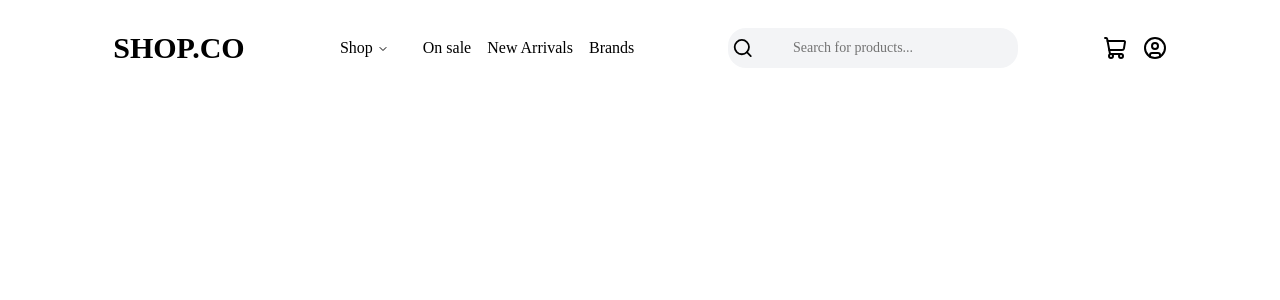
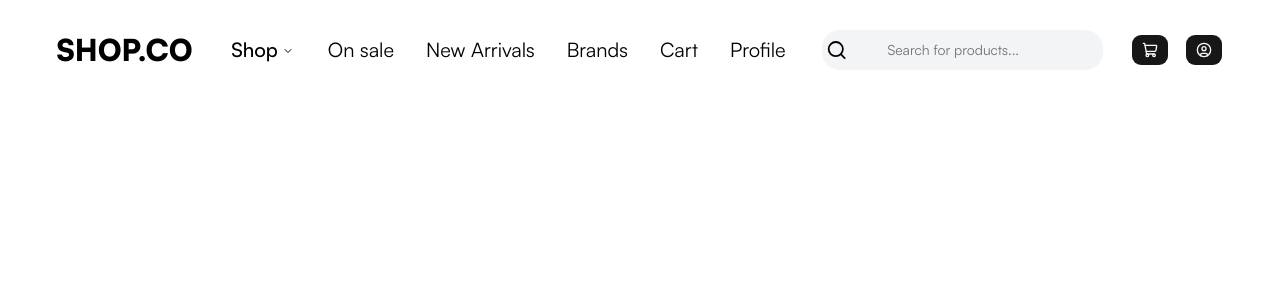
Before and after one commit to artur200584/shop.co, a Next.js app: page / in a window 1280 px wide. Shown: the top 300 px of the page. Built offline with nearby package versions, Linux system fonts and the light colour scheme.

Commit message:
fix bags from ai

```diff
--- a/app/layout.tsx
+++ b/app/layout.tsx
@@ -35,7 +35,7 @@ export default function RootLayout({
 }>) {
   return (
     <html lang="en">
-      <body className={`min-h-full flex flex-col p-7`}>
+      <body className={`${satoshi.variable} min-h-full flex flex-col p-7`}>
         <main>
           <ShopHeader />
           {children}
--- a/components/shared/shopHeader.tsx
+++ b/components/shared/shopHeader.tsx
@@ -8,6 +8,16 @@ import {
 import { Input } from "../ui/input";
 import { ShoppingCart } from "lucide-react";
 import { CircleUser } from "lucide-react";
+import { Button } from "../ui/button";
+import Link from "next/link";
+
+const navLinks = [
+  { label: "On sale", href: "/on-sale" },
+  { label: "New Arrivals", href: "/new-arrivals" },
+  { label: "Brands", href: "/brands" },
+  { label: "Cart", href: "/cart" },
+  { label: "Profile", href: "/profile" },
+];
 
 export default function ShopHeader() {
   return (
@@ -17,21 +27,23 @@ export default function ShopHeader() {
         <NavigationMenu>
           <NavigationMenuList className="gap-4">
             <NavigationMenuItem>
-              <NavigationMenuTrigger className="text-1xl">
+              <NavigationMenuTrigger className="text-xl">
                 Shop
               </NavigationMenuTrigger>
             </NavigationMenuItem>
 
-            <NavigationMenuItem>
-              <NavigationMenuLink className="text-1xl">
-                On sale
-              </NavigationMenuLink>
-              <NavigationMenuLink className="text-1xl">
-                New Arrivals
-              </NavigationMenuLink>
-              <NavigationMenuLink className="text-1xl">
-                Brands
-              </NavigationMenuLink>
+            <NavigationMenuItem className="gap-4 text-bolt">
+              {navLinks.map((item, id) => {
+                return (
+                  <NavigationMenuLink
+                    className="text-xl font-normal"
+                    asChild
+                    key={id}
+                  >
+                    <Link href={item.href}>{item.label}</Link>
+                  </NavigationMenuLink>
+                );
+              })}
             </NavigationMenuItem>
           </NavigationMenuList>
         </NavigationMenu>
@@ -43,8 +55,12 @@ export default function ShopHeader() {
         />
       </div>
       <div className="flex items-center gap-4">
-        <ShoppingCart />
-        <CircleUser />
+        <Button variant="default">
+          <ShoppingCart />
+        </Button>
+        <Button variant="default">
+          <CircleUser />
+        </Button>
       </div>
     </header>
   );
--- a/components/ui/button.tsx
+++ b/components/ui/button.tsx
@@ -1,8 +1,8 @@
-import * as React from "react"
-import { cva, type VariantProps } from "class-variance-authority"
-import { Slot } from "radix-ui"
+import * as React from "react";
+import { cva, type VariantProps } from "class-variance-authority";
+import { Slot } from "radix-ui";
 
-import { cn } from "@/lib/utils"
+import { cn } from "@/lib/utils";
 
 const buttonVariants = cva(
   "group/button inline-flex shrink-0 items-center justify-center rounded-lg border border-transparent bg-clip-padding text-sm font-medium whitespace-nowrap transition-all outline-none select-none focus-visible:border-ring focus-visible:ring-3 focus-visible:ring-ring/50 active:not-aria-[haspopup]:translate-y-px disabled:pointer-events-none disabled:opacity-50 aria-invalid:border-destructive aria-invalid:ring-3 aria-invalid:ring-destructive/20 dark:aria-invalid:border-destructive/50 dark:aria-invalid:ring-destructive/40 [&_svg]:pointer-events-none [&_svg]:shrink-0 [&_svg:not([class*='size-'])]:size-4",
@@ -38,20 +38,21 @@ const buttonVariants = cva(
       variant: "default",
       size: "default",
     },
-  }
-)
+  },
+);
 
 function Button({
   className,
   variant = "default",
   size = "default",
   asChild = false,
+  type,
   ...props
 }: React.ComponentProps<"button"> &
   VariantProps<typeof buttonVariants> & {
-    asChild?: boolean
+    asChild?: boolean;
   }) {
-  const Comp = asChild ? Slot.Root : "button"
+  const Comp = asChild ? Slot.Root : "button";
 
   return (
     <Comp
@@ -59,9 +60,10 @@ function Button({
       data-variant={variant}
       data-size={size}
       className={cn(buttonVariants({ variant, size, className }))}
+      type={asChild ? undefined : (type ?? "button")}
       {...props}
     />
-  )
+  );
 }
 
-export { Button, buttonVariants }
+export { Button, buttonVariants };
```
